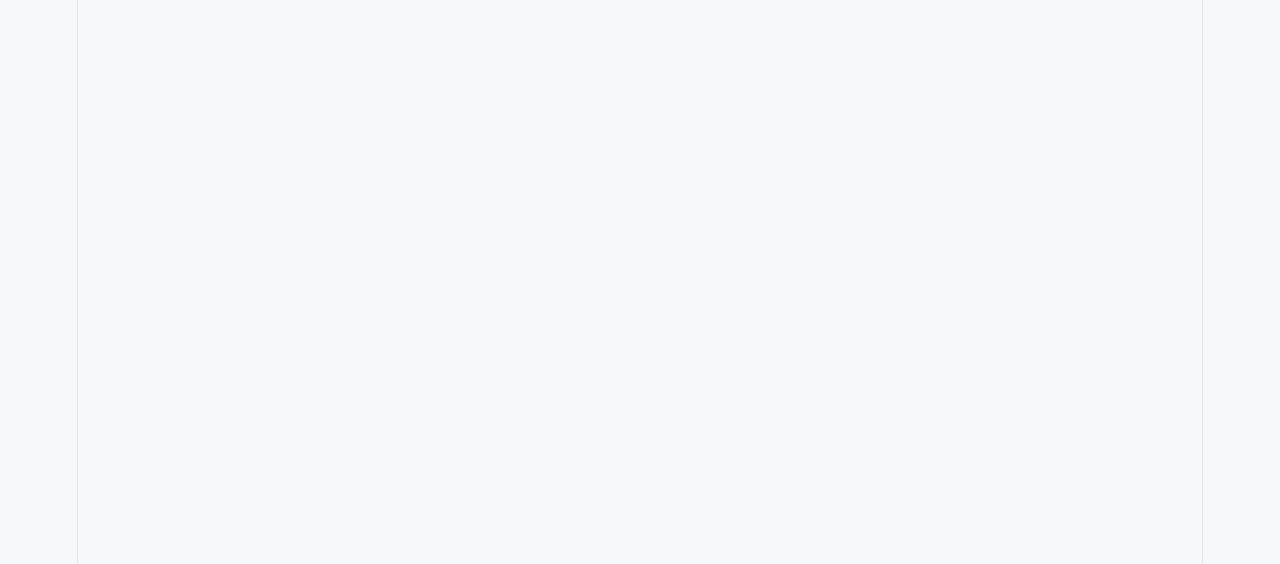
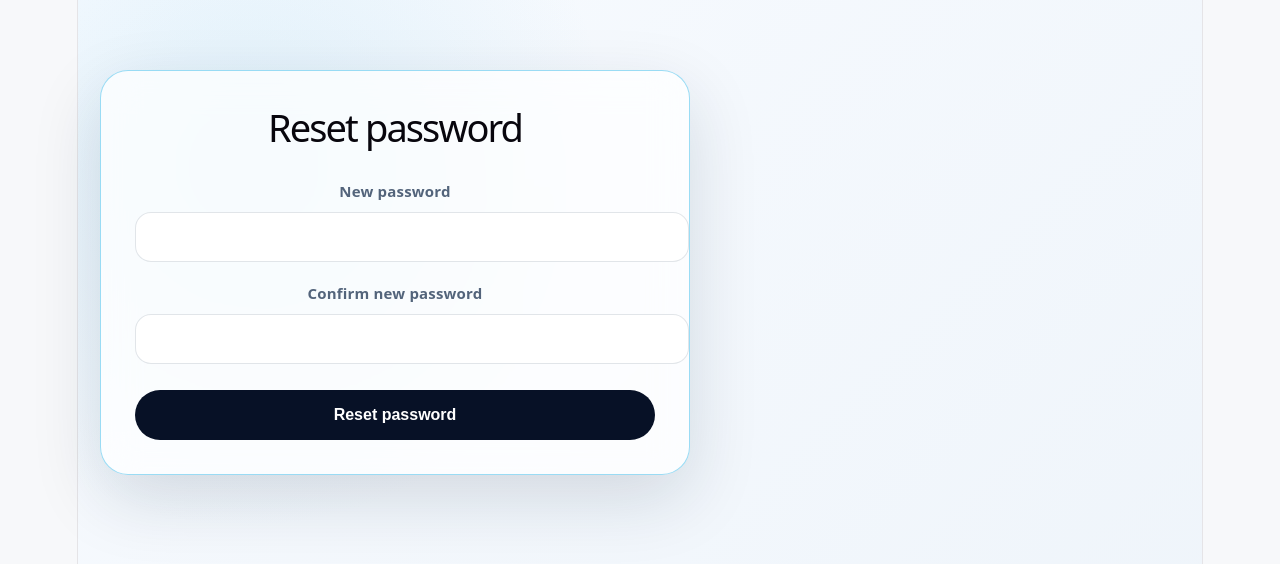
Before and after one commit to emiliagrama/lesnoise-frontend, a React app: page /reset-password/1 in a window 1280 px wide. Before the commit this address had no page. Shown: the top 564 px of the page. Built offline with nearby package versions, Linux system fonts and the light colour scheme; the HTML template or start-up script is replaced by a standard one.

Commit message:
Add forgot password flow

```diff
--- a/src/App.jsx
+++ b/src/App.jsx
@@ -5,13 +5,16 @@ import Dashboard from "./pages/Dashboard";
 import Login from "./pages/Login";
 import Signup from "./pages/Signup";
 import ProtectedRoute from "./components/ProtectedRoute";
+import ForgotPassword from "./pages/ForgotPassword";
+import ResetPassword from "./pages/ResetPassword";
 
 export default function App() {
   return (
     <Routes>
       <Route path="/" element={<HomePage />} />
       <Route path="/login" element={<Login />} />
-      <Route path="/signup" element={<Signup />} />
+      <Route path="/forgot-password" element={<ForgotPassword />} />
+      <Route path="/reset-password/:token" element={<ResetPassword />} />      <Route path="/signup" element={<Signup />} />
       <Route
           path="/dashboard"
           element={
--- /dev/null
+++ b/src/pages/ForgotPassword.jsx
@@ -0,0 +1,52 @@
+import { useState } from "react";
+import api from "../lib/api";
+
+export default function ForgotPassword() {
+  const [email, setEmail] = useState("");
+  const [message, setMessage] = useState("");
+
+  const handleSubmit = async (e) => {
+    e.preventDefault();
+
+    try {
+      await api.post("/api/forgot_password", {
+        email,
+        frontend_url: window.location.origin
+      });
+
+      setMessage(
+        "If an account exists for that email, a reset link has been sent."
+      );
+    } catch (err) {
+      console.error(err);
+    }
+  };
+
+  return (
+    <main className="login-page">
+      <section className="login-shell">
+        <div className="login-card">
+          <h2>Forgot password</h2>
+
+          <form onSubmit={handleSubmit}>
+            <label>
+              Email
+              <input
+                type="email"
+                value={email}
+                onChange={(e) => setEmail(e.target.value)}
+                required
+              />
+            </label>
+
+            <button type="submit">
+              Send reset link
+            </button>
+          </form>
+
+          {message && <p>{message}</p>}
+        </div>
+      </section>
+    </main>
+  );
+}
--- a/src/pages/Login.jsx
+++ b/src/pages/Login.jsx
@@ -68,6 +68,12 @@ export default function Login() {
               />
             </label>
 
+            <p style={{ textAlign: "right", marginBottom: "1rem" }}>
+              <Link to="/forgot-password">
+                Forgot password?
+              </Link>
+            </p>
+
             <button type="submit">Login</button>
 
             {error && <p className="login-error">{error}</p>}
--- /dev/null
+++ b/src/pages/ResetPassword.jsx
@@ -0,0 +1,78 @@
+import { useState } from "react";
+import { useParams, Link } from "react-router-dom";
+import api from "../lib/api";
+import "./Login.css";
+
+export default function ResetPassword() {
+  const { token } = useParams();
+
+  const [password, setPassword] = useState("");
+  const [passwordConfirmation, setPasswordConfirmation] = useState("");
+  const [message, setMessage] = useState("");
+  const [error, setError] = useState("");
+
+  const handleSubmit = async (e) => {
+    e.preventDefault();
+    setMessage("");
+    setError("");
+
+    try {
+      await api.patch("/api/reset_password", {
+        token,
+        password,
+        password_confirmation: passwordConfirmation,
+      });
+
+      setMessage("Password reset successfully. You can now login.");
+    } catch (err) {
+      const backendError =
+        err.response?.data?.error ||
+        err.response?.data?.errors?.join(", ") ||
+        "Password reset failed.";
+
+      setError(backendError);
+    }
+  };
+
+  return (
+    <main className="login-page">
+      <section className="login-shell">
+        <div className="login-card">
+          <h2>Reset password</h2>
+
+          <form onSubmit={handleSubmit}>
+            <label>
+              New password
+              <input
+                type="password"
+                value={password}
+                onChange={(e) => setPassword(e.target.value)}
+                required
+              />
+            </label>
+
+            <label>
+              Confirm new password
+              <input
+                type="password"
+                value={passwordConfirmation}
+                onChange={(e) => setPasswordConfirmation(e.target.value)}
+                required
+              />
+            </label>
+
+            <button type="submit">Reset password</button>
+          </form>
+
+          {message && (
+            <p>
+              {message} <Link to="/login">Login</Link>
+            </p>
+          )}
+
+          {error && <p className="login-error">{error}</p>}
+        </div>
+      </section>
+    </main>
+  );
+}
```
